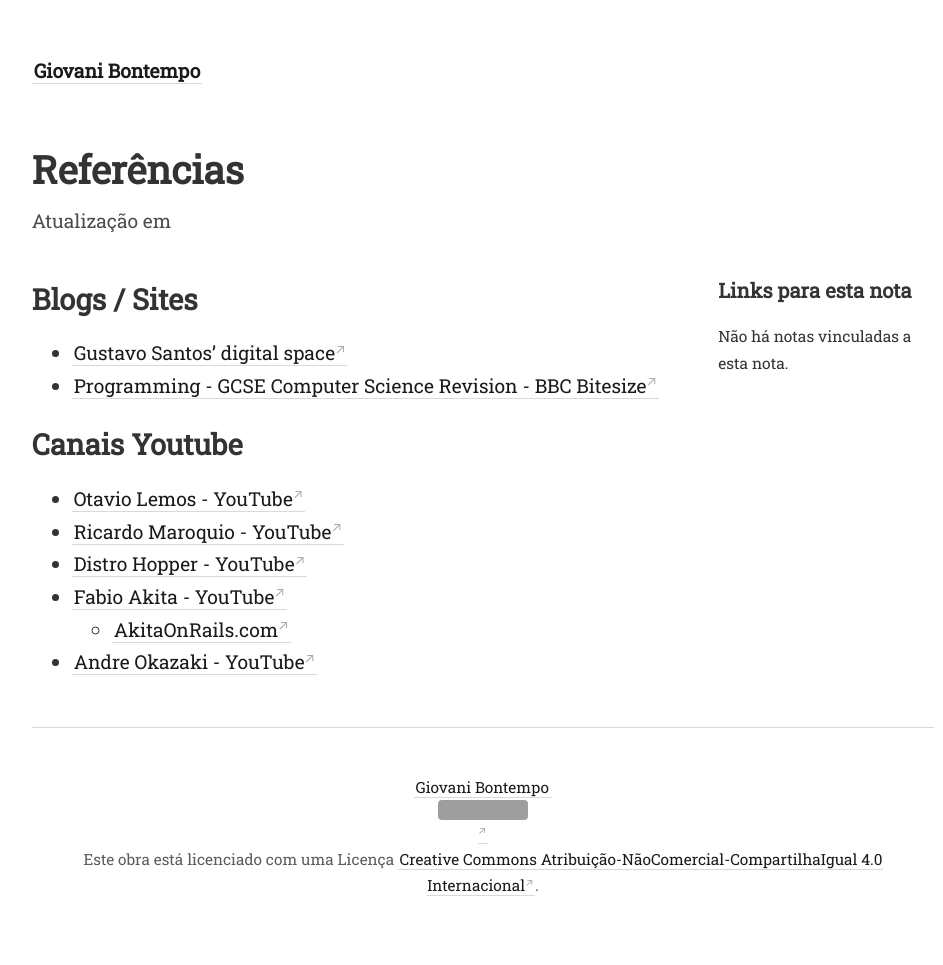
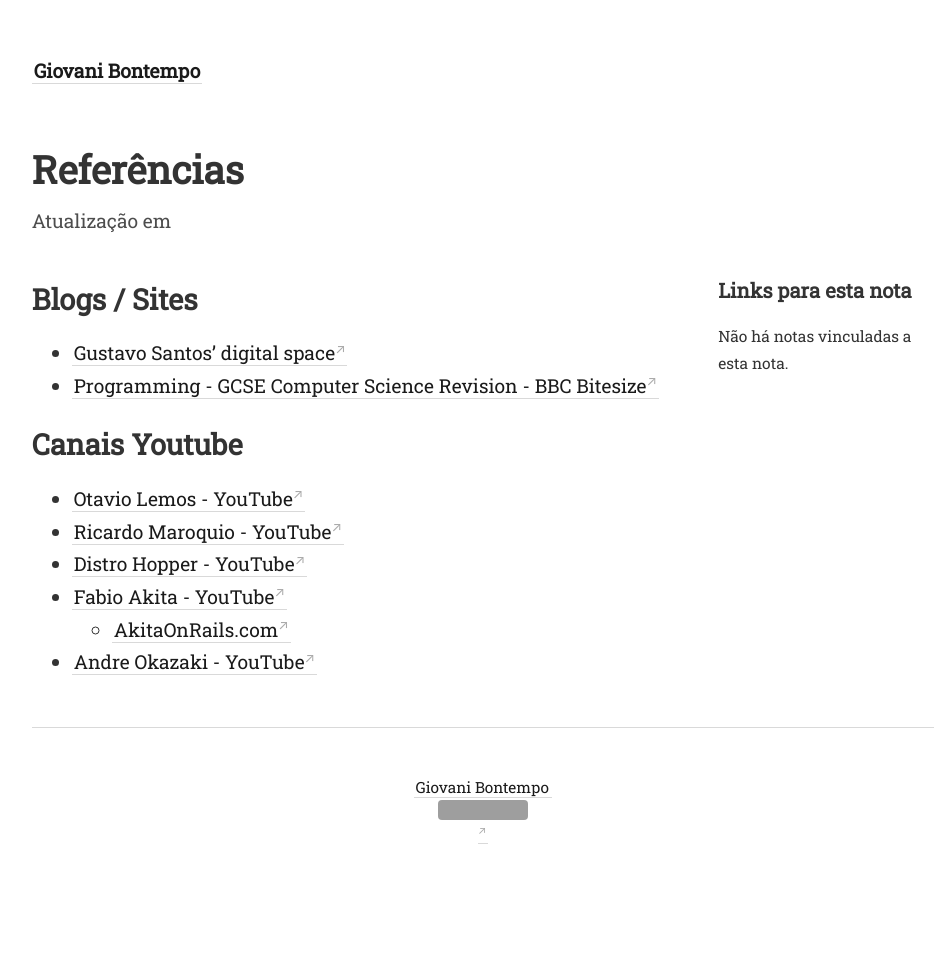
Before and after one commit to gio-bon/MyDigitalGarden, a Jekyll site: the page built from _notes/Referências.md, in a window 1280 px wide. Shown: the whole page, without its empty margins (157-1100 px from the left). Built offline with Jekyll 4.4.1, drawn with Linux system fonts in a browser that asks for light colours; after the commit the page ends 913 px from its top, so only the background shows below that; grey boxes are pictures that could not be loaded.

Commit message:
removendo texto footer

```diff
--- a/_includes/footer.html
+++ b/_includes/footer.html
@@ -1,3 +1,3 @@
 <div align="center">
-  <a class="internal-link" href="/about">Giovani Bontempo</a> <a rel="license" href="http://creativecommons.org/licenses/by-nc-sa/4.0/"><img alt="Licença Creative Commons" style="border-width:0" src="https://i.creativecommons.org/l/by-nc-sa/4.0/88x31.png" /></a><br />Este obra está licenciado com uma Licença <a rel="license" href="http://creativecommons.org/licenses/by-nc-sa/4.0/">Creative Commons Atribuição-NãoComercial-CompartilhaIgual 4.0 Internacional</a>.
+  <a class="internal-link" href="/about">Giovani Bontempo</a> <a rel="license" style="text-decoration: none;" href="http://creativecommons.org/licenses/by-nc-sa/4.0/"><img alt="Licença Creative Commons" style="border-width:0" src="https://i.creativecommons.org/l/by-nc-sa/4.0/88x31.png" /></a>
 </div>
```
